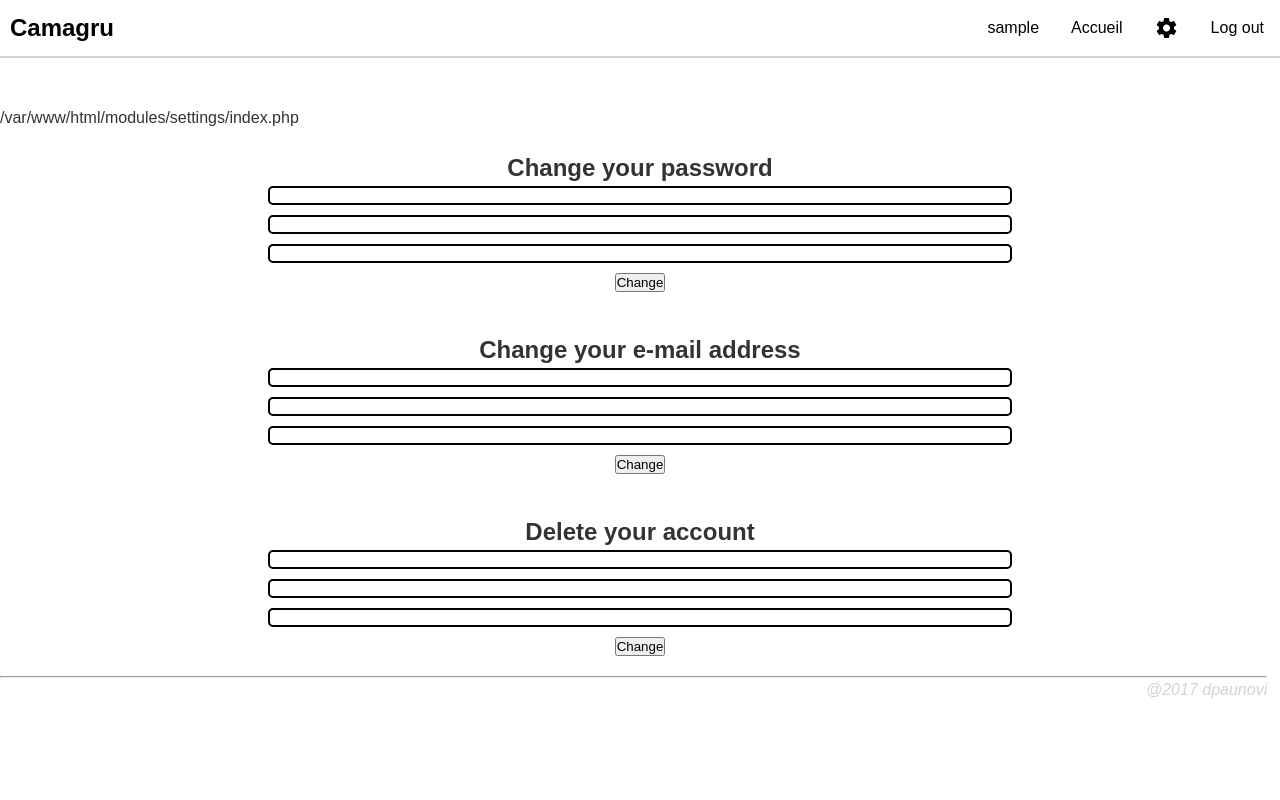
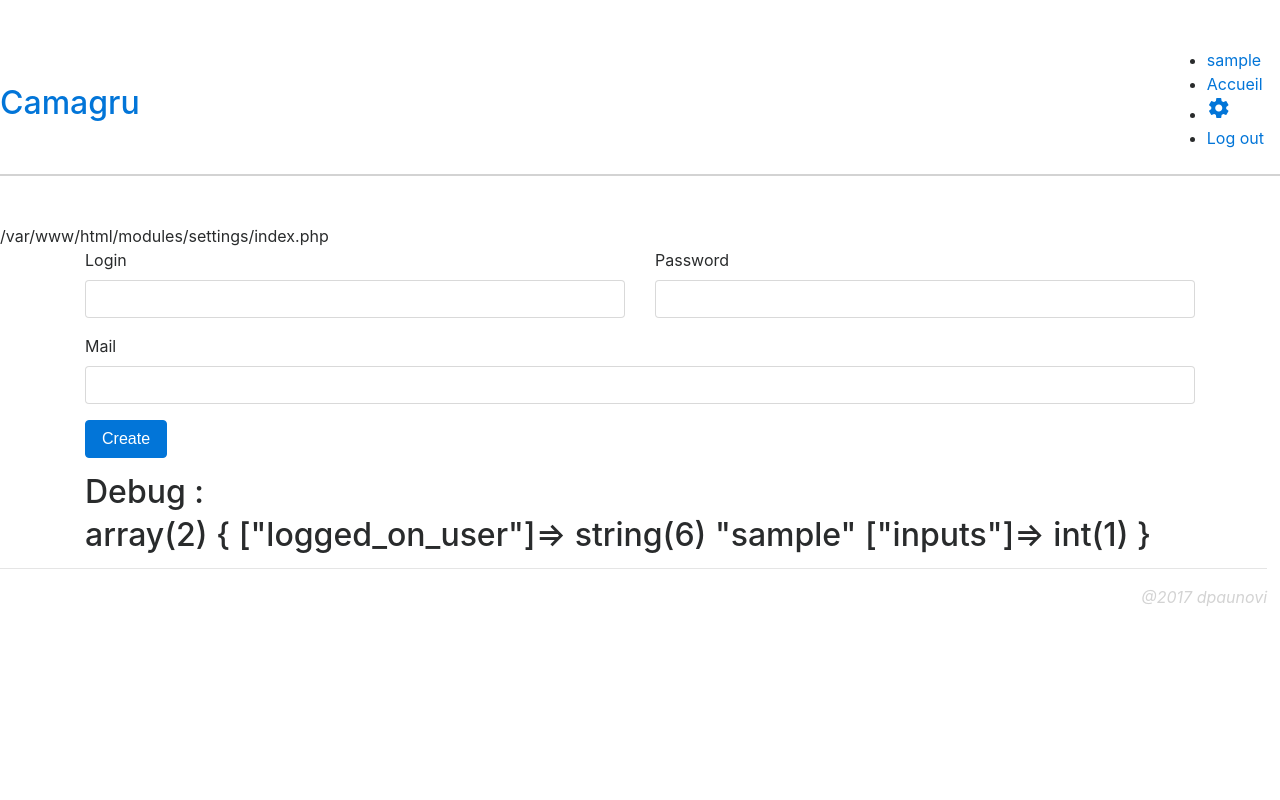
Before and after one commit to Dragi42/camagru, a PHP site: page /index.php?module=settings in a window 1280 px wide. Run offline with PHP 8.4, Linux system fonts and the light colour scheme; the visitor is signed in with stand-in values (Sample User, id 1); data that the repository does not hold is empty.

Commit message:
formulaire settings

```diff
--- /dev/null
+++ b/js/settings.js
@@ -0,0 +1,29 @@
+var getHttpRequest = function () {
+
+	var httpRequest = false;
+
+	if (window.XMLHttpRequest) { // Mozilla, Safari,...
+		httpRequest = new XMLHttpRequest();
+		if (httpRequest.overrideMimeType) {
+			httpRequest.overrideMimeType('text/xml');
+		}
+	}
+	else if (window.ActiveXObject) { // IE
+		try {
+			httpRequest = new ActiveXObject("Msxml2.XMLHTTP");
+		}
+		catch (e) {
+			try {
+				httpRequest = new ActiveXObject("Microsoft.XMLHTTP");
+			}
+			catch (e) {}
+		}
+	}
+
+	if (!httpRequest) {
+		alert('Abandon :( Impossible de créer une instance XMLHTTP');
+		return false;
+	}
+
+	return httpRequest
+}
--- a/style/index.css
+++ b/style/index.css
@@ -19,7 +19,7 @@
 	height: 70px;
 }
 
-h1{
+/*h1{
 	font: normal 32px/1.5 'Open Sans', sans-serif;
 	color: #2c3e50;
 	margin: 50px 0;
@@ -284,4 +284,4 @@
 	.app .controls #take-photo i{
 		font-size: 18px;
 	}
-}
+}*/
--- a/view/settings.php
+++ b/view/settings.php
@@ -1,36 +1,60 @@
+<?php
+	session_start();
+?>
+
 <html>
 	<head>
 		<title>Camagru - Settings</title>
+		<link rel="stylesheet" href="https://maxcdn.bootstrapcdn.com/bootstrap/4.0.0-beta.3/css/bootstrap.min.css" integrity="sha384-Zug+QiDoJOrZ5t4lssLdxGhVrurbmBWopoEl+M6BdEfwnCJZtKxi1KgxUyJq13dy" crossorigin="anonymous">
+		<style>
+			body {	padding-top: 40px; }
+			.starter-template {	.padding-top: 40px; }
+		</style>
 	</head>
 	<body>
-		<div class="setting_form">
-			<div>
-			<h2>Change your password</h2>
-			<form action="../module/login/settings.php" method="POST">
-				<input name="passwd" type='password' value=''></input>
-				<input name="cpasswd" type='password' value=''></input>
-				<input name="newpasswd" type='password' value=''></input>
-				<button name="submit" type='submit' value='changepw'>Change</button>
-			</form>
-			</div>
-			<div>
-			<h2>Change your e-mail address</h2>
-			<form action="../module/login/settings.php" method="POST">
-				<input name="newmail" type='mail' value=''></input>
-				<input name="passwd" type='password' value=''></input>
-				<input name="cpasswd" type='password' value=''></input>
-				<button name="submit" type='submit' value='changemail'>Change</button>
-			</form>
-			</div>
-			<div>
-			<h2>Delete your account</h2>
-			<form action="../module/login/settings.php" method="POST">
-				<input name="login" type='text' value=''></input>
-				<input name="passwd" type='password' value=''></input>
-				<input name="cpasswd" type='password' value=''></input>
-				<button name="submit" type='submit' value='delete'>Change</button>
-			</form>
+		<div class="container">
+			<div class="starter-template">
+
+				<?php	if(array_key_exists('errors', $_SESSION)):	?>
+					<div class="alert alert-danger">
+						<?= implode('<br>', $_SESSION['errors']); ?>
+					</div>
+				<?php endif; ?>
+
+				<form action="modify_password.php" method="POST">
+					<div class="row">
+						<div class="col-md-6">
+							<div class="form-group">
+								<label for="inputlogin">Login</label>
+								<input type="text" name="login" class="form-control" id="inputlogin" value="<?= isset($_SESSION['inputs']['login']) ? $_SESSION['inputs']['login'] : ''; ?>">
+							</div>
+						</div>
+						<div class="col-md-6">
+							<div class="form-group">
+								<label for="inputpassword">Password</label>
+								<input type="text" name="password" class="form-control" id="inputpassword" value="<?= isset($_SESSION['inputs']['password']) ? $_SESSION['inputs']['password'] : ''; ?>">
+							</div>
+						</div>
+						<div class="col-md-12">
+							<div class="form-group">
+								<label for="inputmail">Mail</label>
+								<input type="text" name="mail" class="form-control" id="inputmail" value="<?= isset($_SESSION['inputs']['mail']) ? $_SESSION['inputs']['mail'] : ''; ?>">
+							</div>
+							<button type="submit" class="btn btn-primary">Create</button>
+						</div>
+					</div>
+				</form>
+				<h2>Debug :<h2>
+				<?= var_dump($_SESSION); ?>
 			</div>
 		</div>
+		<script src="js/settings.js"></script>
 	</body>
 </html>
+
+<?php
+
+	unset($_SESSION['inputs']);
+	unset($_SESSION['errors']);
+
+?>
```
Also changed, not shown: modify_password.php (added, +27 -0 lines).
